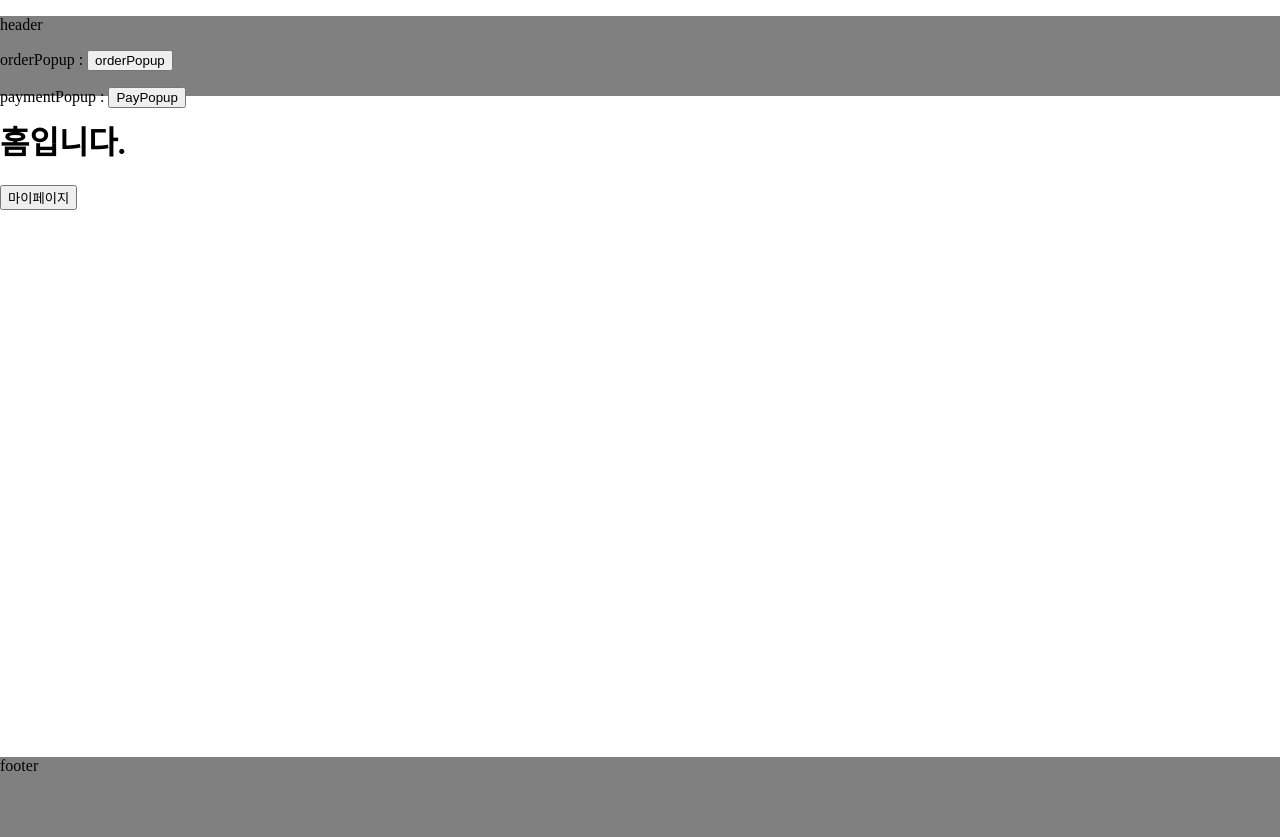
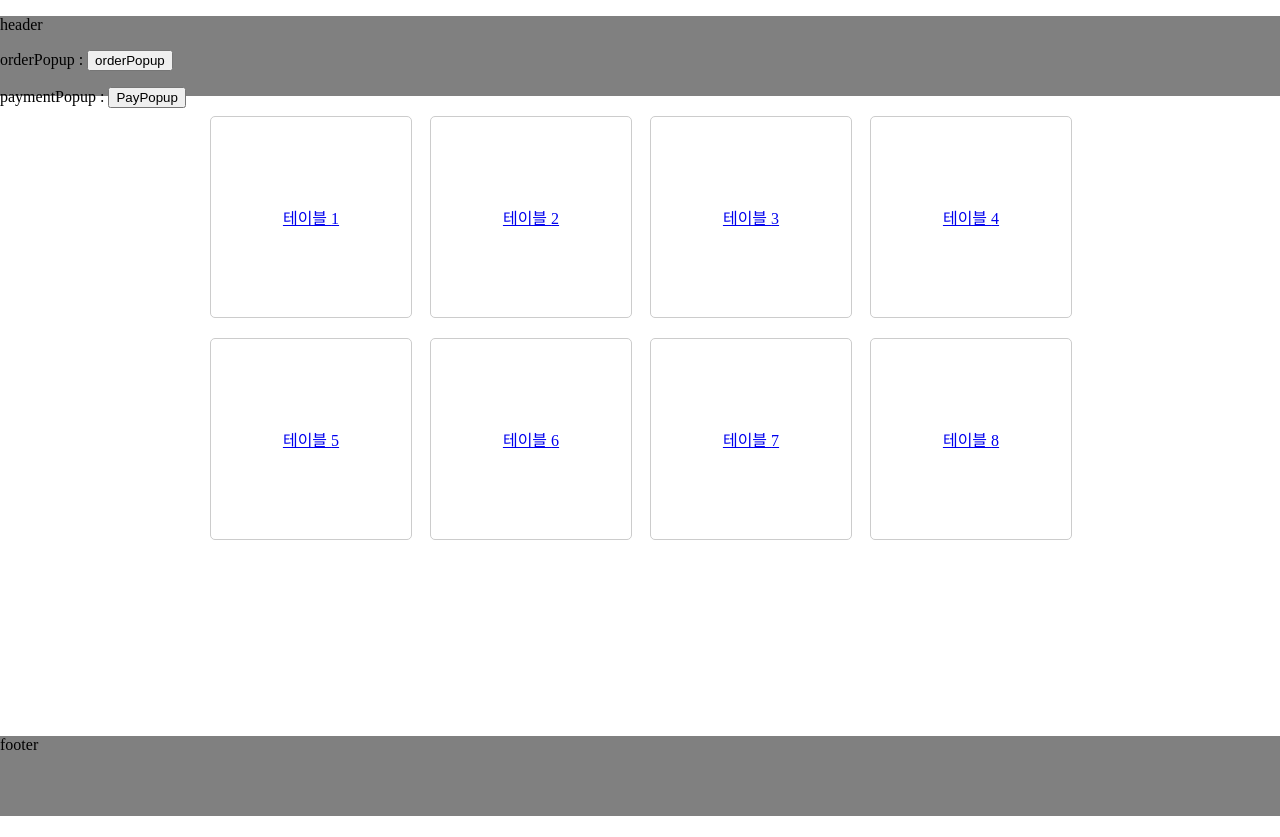
Before and after one commit to ssg-salesync/frontend, a React (Create React App) app: page /home in a window 1280 px wide. After the commit the page ends 816 px from the top, so only its background shows below. Built offline with nearby package versions, Linux system fonts and the light colour scheme.

Commit message:
feat: Home-design Home 테이블 박스 디자인 추가

```diff
--- a/src/components/home/HomeTable.js
+++ b/src/components/home/HomeTable.js
@@ -1,25 +1,65 @@
-// import React from "react";
-// import { Link } from "react-router-dom";
-// import styles from "./table.module.css";
+import React from "react";
+import { Link } from "react-router-dom";
+import styled from 'styled-components';
 
+const TableDiv = styled.div`
+    display: grid;
+    grid-template-columns: repeat(4, 200px);
+    justify-content: center;
+    align-items: center;
+    gap: 20px;
+    height: calc((100vh - 40px) / 2);
+    padding: 20px 0;
 
-// function HomeTable({ tableInfo }) {
-//   console.log(tableInfo)
-//   const { id } = tableInfo;
-//   return (
-//     <div className={styles.table-container}>
-//       <Link to={`/detail/${id}`}>
-//         <img className={styles.item-image} src={`${tableInfo.image}`}  alt="itemImage" />
-//         <div>
-//           <div className={styles.title}>{tableInfo.title}</div>
-//           <div className={styles.info}>
-//             <span>{tableInfo.name}</span>
-//             <span>{tableInfo.price}원</span>
-//           </div>
-//         </div>
-//       </Link>
-//     </div>
-//   );
-// }
+    // 반응형 웹에 맞는 비율 당 보이는 테이블 갯수 설정
+    @media (max-width: 1200px) {
+        grid-template-columns: repeat(3, 200px);
+    }
 
-// export default HomeTable;
+    @media (max-width: 900px) {
+        grid-template-columns: repeat(2, 200px);
+    }
+
+    @media (max-width: 600px) {
+        grid-template-columns: 200px;
+    }
+`;
+
+const TableContainer = styled.div`
+    width: 200px;
+    height: 200px;
+    border-radius: 5px;
+    border: 1px solid #ccc;
+    display: flex;
+    align-items: center;
+    justify-content: center;
+    text-align: center;
+    transition: transform 0.3s;
+    cursor: pointer;
+
+    &:hover {
+        transform: scale(1.1) rotate(2deg);
+    }
+`;
+
+function HomeTable() {
+
+    // 테이블1 ~ 테이블8 더미데이터
+    const tables = Array.from({ length: 8 }, (_, index) => index + 1);
+
+    return (
+        <TableDiv>
+            {tables.map((id) => (
+                <Link to={`/order/${id}`} key={id}>
+                    <TableContainer>
+                        <div>
+                            <span>테이블 {id}</span>
+                        </div>
+                    </TableContainer>
+                </Link>
+            ))}
+        </TableDiv>
+    );
+}
+
+export default HomeTable;
--- a/src/pages/Home.js
+++ b/src/pages/Home.js
@@ -1,14 +1,8 @@
-import { Link } from "react-router-dom"
-
+import HomeTable from "../components/home/HomeTable";
 
 function Home() {
     return (
-        <>
-            <h1>홈입니다.</h1>
-            <Link to="/mypage">
-                <button type="submit">마이페이지</button>
-            </Link>
-        </>
+        <HomeTable/>
     );
 };
 
```
Also changed, not shown: src/styles/hometable.css (deleted, +0 -29 lines).
